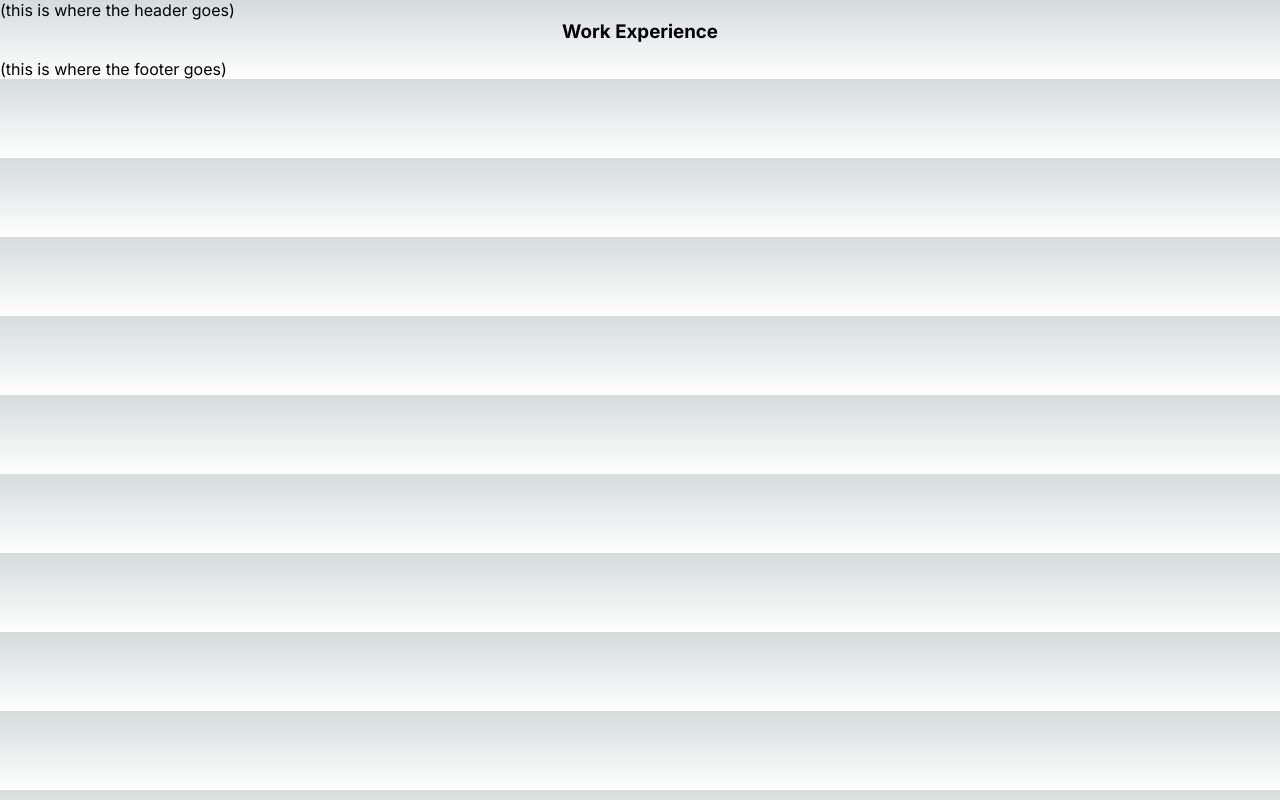
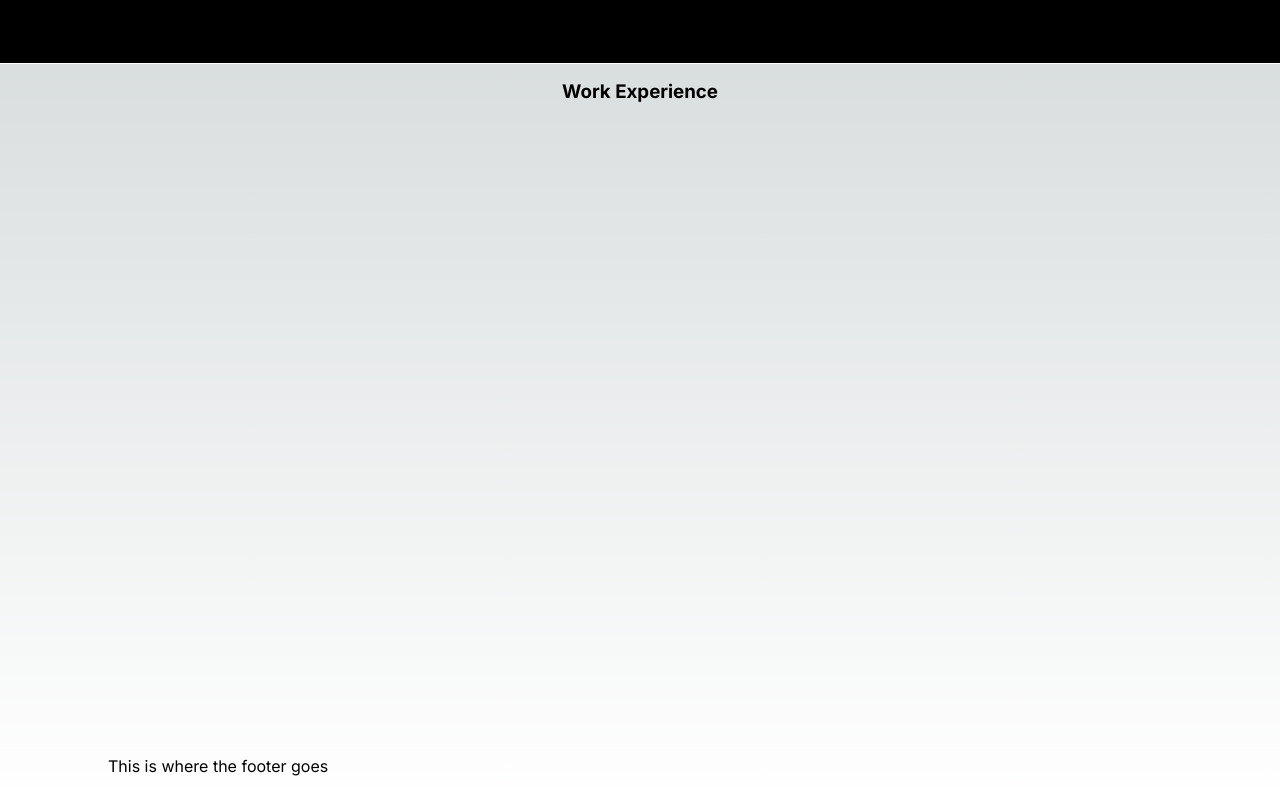
Before and after one commit to 94lite/Personal, a Next.js app: page / in a window 1280 px wide. Built offline with nearby package versions, Linux system fonts and the light colour scheme; no server answers.

Commit message:
add header and footer

```diff
--- a/app/Components/Footer.js
+++ b/app/Components/Footer.js
@@ -0,0 +1,11 @@
+import React from "react";
+
+const Footer = () => {
+  return (
+    <div className="footer">
+      This is where the footer goes
+    </div>
+  );
+};
+
+export default Footer;
--- a/app/Components/Header.js
+++ b/app/Components/Header.js
@@ -0,0 +1,11 @@
+import React from "react";
+
+const Header = () => {
+  return (
+    <div className="header">
+      Lite KIM
+    </div>
+  )
+};
+
+export default Header;
--- a/app/LandingPage/Sections/WorkExperience.js
+++ b/app/LandingPage/Sections/WorkExperience.js
@@ -26,7 +26,7 @@ const WorkExperienceSection = (props) => {
       Roles
     } = item;
     return (
-      <div key={Company}>
+      <div key={Company} className="company">
         <h4 className="company">{Company}</h4>
         <CompanyPeriod
           startMonth={startMonth} startYear={startYear}
@@ -34,7 +34,9 @@ const WorkExperienceSection = (props) => {
           style={{ position: "relative", top: "-1rem", height: 0 }}
         />
         <Location city={City} country={Country} />
-        {Roles.toReversed().map((item, i) => renderRole(item, i))}
+        <div className="company-content">
+          {Roles.toReversed().map((item, i) => renderRole(item, i))}
+        </div>
       </div>
     )
   };
@@ -145,7 +147,7 @@ const WorkExperienceSection = (props) => {
   return (
     <div className="section work-experience">
       <Title value="Work Experience" />
-      {data.map(item => renderCompanyExperience(item))}
+      {data.toReversed().map(item => renderCompanyExperience(item))}
     </div>
   )
 };
--- a/app/custom.css
+++ b/app/custom.css
@@ -1,4 +1,49 @@
+.wrapper {
+  display: flex;
+  flex-direction: column;
+  justify-content: space-between;
+  height: 100vh;
+}
+
+.header-wrapper {
+  width: 100%;
+  height: 64px;
+  z-index: 100;
+  padding: 0 8px;
+  position: absolute;
+  border-bottom: 1px solid white;
+  background-color: black;
+  display: flex;
+  align-items: flex-end;
+  justify-content: center;
+}
+
+.header {
+  max-width: 1080px;
+  flex-grow: 1;
+}
+
+.footer-wrapper {
+  display: flex;
+  justify-content: center;
+  border-top: 1px solid white;
+}
+
+.footer {
+  max-width: 1080px;
+  flex-grow: 1;
+  padding: 8px;
+  padding-bottom: 24px;
+}
+
+.content {
+  display: flex;
+  margin-top: 64px;
+  padding-top: 16px;
+}
+
 .resume {
+  flex-grow: 1;
   width: 100%;
   display: flex;
   flex-direction: column;
@@ -25,7 +70,6 @@
 }
 
 .company-period {
-  width: 100%;
   text-align: right;
   font-size: small;
   white-space: nowrap;
@@ -33,7 +77,7 @@
 
 .company-location {
   display: flex;
-  gap: 16px;
+  gap: 8px;
   justify-content: center;
   align-items: center;
   font-size: small;
@@ -45,18 +89,24 @@
   height: 1px;
 }
 
+.company {}
+
+.company-content {}
+
 .company-role {
   margin-bottom: 16px;
 }
 
 .company-role-title {
   display: flex;
-  justify-content: space-between;
+  justify-content: right;
   align-items: flex-end;
+  flex-wrap: wrap;
 }
 
 .company-role-role {
-  white-space: nowrap;
+  flex-grow: 1;
+  margin-right: 24px;
 }
 
 .responsibility {
@@ -84,6 +134,7 @@
 .responsibility-content {
   flex-shrink: 0;
   width: calc(70% - 12px);
+  padding-bottom: 4px;
   padding-left: 12px;
   border-top: 1px solid white;
   border-left: 1px solid white;
--- a/app/layout.js
+++ b/app/layout.js
@@ -1,5 +1,8 @@
-import './globals.css'
-import { Inter } from 'next/font/google'
+import "./globals.css";
+import "./custom.css";
+import { Inter } from "next/font/google";
+import Header from "@/Components/Header";
+import Footer from "@/Components/Footer";
 
 const inter = Inter({ subsets: ['latin'] })
 
@@ -12,9 +15,21 @@ export default function RootLayout({ children }) {
   return (
     <html lang="en">
       <body className={inter.className}>
-        (this is where the header goes)
-        {children}
-        (this is where the footer goes)
+        <div className="wrapper">
+          <div className="upper">
+            <div className="header-wrapper">
+              <Header />
+            </div>
+            <div className="content">
+              {children}
+            </div>
+          </div>
+          <div className="lower">
+            <div className="footer-wrapper">
+              <Footer />
+            </div>
+          </div>
+        </div>
       </body>
     </html>
   )
--- a/app/page.js
+++ b/app/page.js
@@ -1,5 +1,4 @@
 import Main from './LandingPage';
-import "./custom.css";
 
 export default function Home() {
   return (
```
